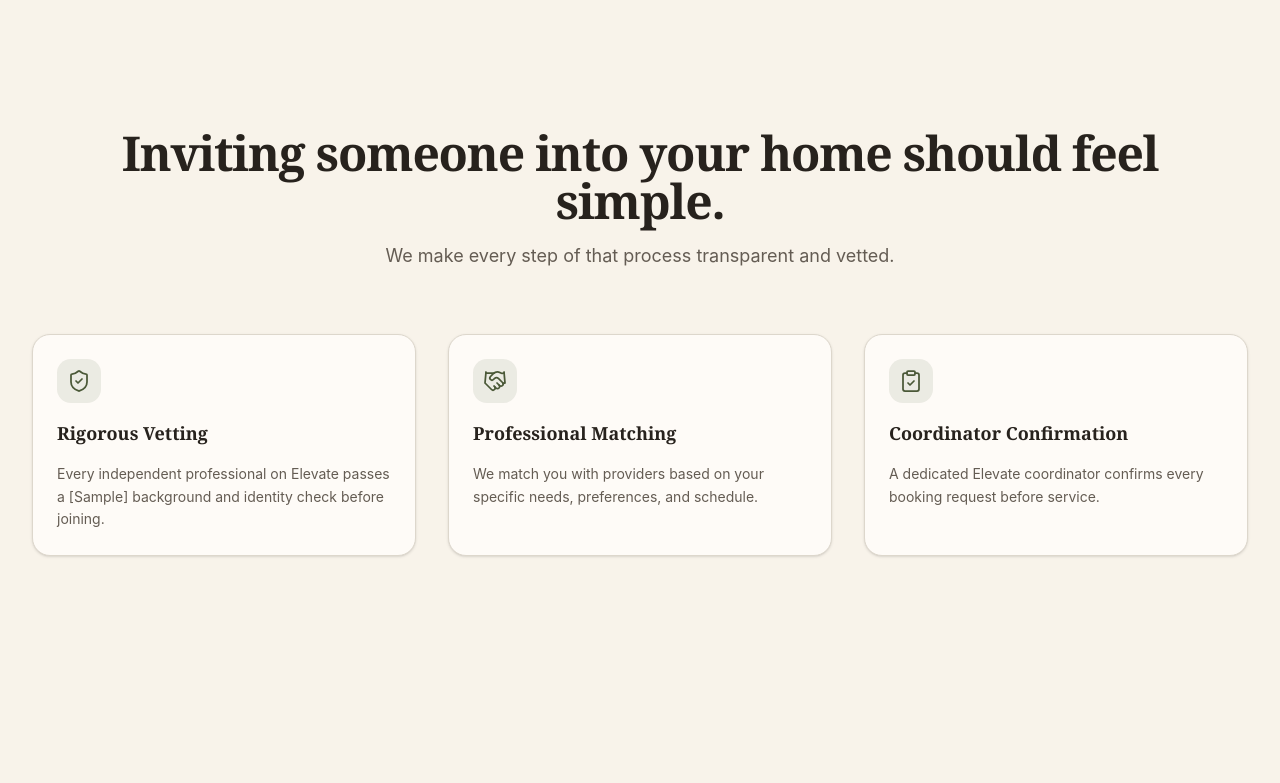
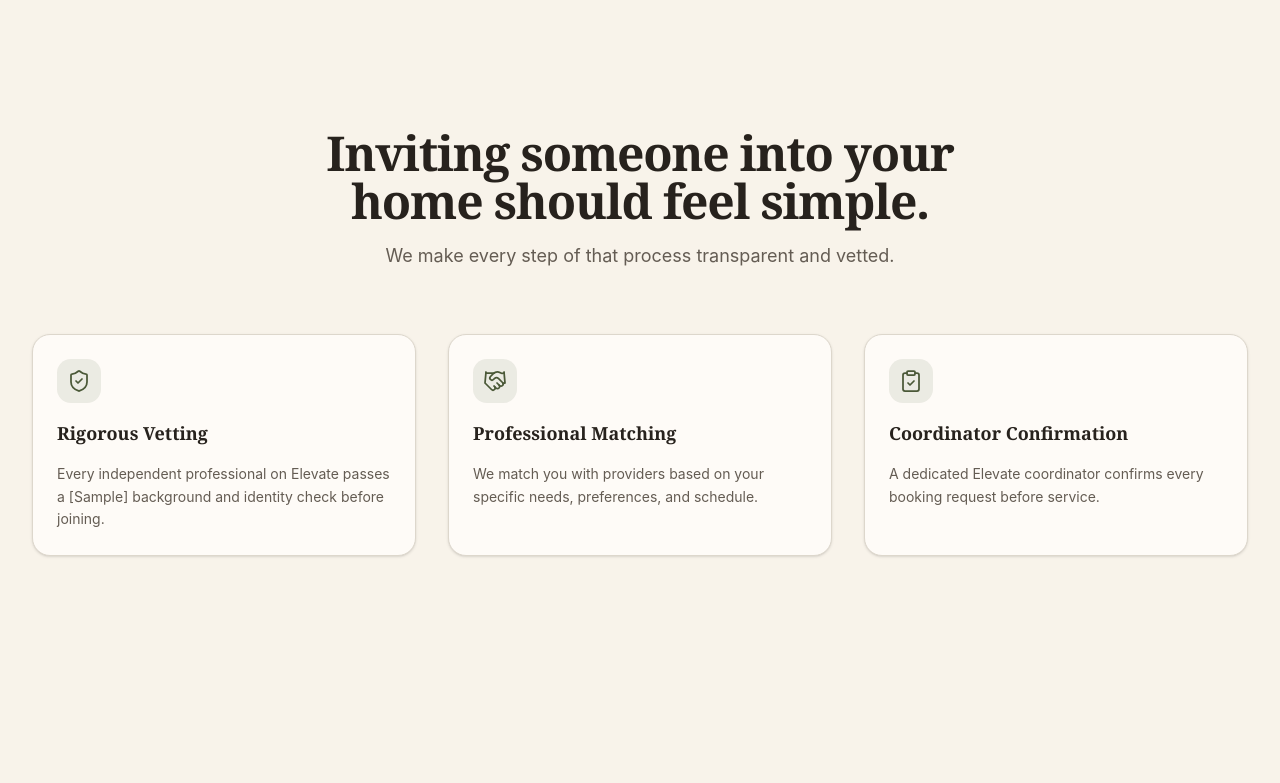
Before and after one commit to HimanshuEcommerceCollections/marketplace-starter, a Next.js app: page / in a window 1280 px wide. Shown: the part 1020-1803 px from the top of the page. Built offline with nearby package versions, Linux system fonts and the light colour scheme; no server answers.

Commit message:
design improvements

```diff
--- a/src/components/layout/container.tsx
+++ b/src/components/layout/container.tsx
@@ -2,10 +2,10 @@ import * as React from "react";
 import { cn } from "@/lib/utils";
 
 const sizeMap = {
-  sm: "max-w-container-sm",
-  md: "max-w-container-md",
-  lg: "max-w-container-lg",
-  xl: "max-w-container-xl",
+  sm: "max-w-3xl",
+  md: "max-w-5xl",
+  lg: "max-w-6xl",
+  xl: "max-w-7xl", // shared homepage content rail (80rem)
   full: "max-w-none",
 } as const;
 
--- a/src/components/marketing/pricing-table.tsx
+++ b/src/components/marketing/pricing-table.tsx
@@ -15,7 +15,7 @@ export function PricingTable({ heading, subheading, tiers }: PricingTableProps)
   return (
     <section className="py-12 md:py-16" aria-labelledby="pricing-heading">
       <Container>
-        <div className="mx-auto mb-10 max-w-container-sm text-center">
+        <div className="mx-auto mb-10 max-w-2xl text-center">
           <h2 id="pricing-heading" className="text-2xl font-bold md:text-3xl">
             {heading ?? "Pricing"}
           </h2>
--- a/src/components/sections/comparison-section.tsx
+++ b/src/components/sections/comparison-section.tsx
@@ -38,7 +38,7 @@ export function ComparisonSection({
           ) : null}
         </div>
 
-        <div className="mx-auto max-w-3xl overflow-hidden rounded-2xl border border-border bg-card">
+        <div className="overflow-hidden rounded-2xl border border-border bg-card">
           <div className="grid grid-cols-1 bg-muted sm:grid-cols-2">
             <p className="px-5 py-3 text-sm font-semibold text-muted-foreground">
               {traditionalLabel}
--- a/src/styles/tokens.css
+++ b/src/styles/tokens.css
@@ -70,12 +70,9 @@
   --shadow-xl: 0 20px 25px -5px oklch(0 0 0 / 0.1),
     0 8px 10px -6px oklch(0 0 0 / 0.1);
 
-  /* ---- CONTAINER WIDTHS ---- (used by Container wrapper) */
-  --container-sm: 40rem;
-  --container-md: 48rem;
-  --container-lg: 64rem;
-  --container-xl: 80rem;
-  --container-2xl: 90rem;
+  /* NOTE: container widths intentionally NOT defined here — Tailwind v4's built-in
+     --container-* scale powers max-w-* utilities; overriding it collides with
+     max-w-sm/md/lg/xl/2xl. The shared page container uses max-w-7xl (1280px). */
 
   /* ---- Z-INDEX SCALE ---- (named layers; no magic numbers in components) */
   --z-docked: 10;
@@ -137,10 +134,4 @@
   --shadow-md: var(--shadow-md);
   --shadow-lg: var(--shadow-lg);
   --shadow-xl: var(--shadow-xl);
-
-  --container-sm: var(--container-sm);
-  --container-md: var(--container-md);
-  --container-lg: var(--container-lg);
-  --container-xl: var(--container-xl);
-  --container-2xl: var(--container-2xl);
 }
```
